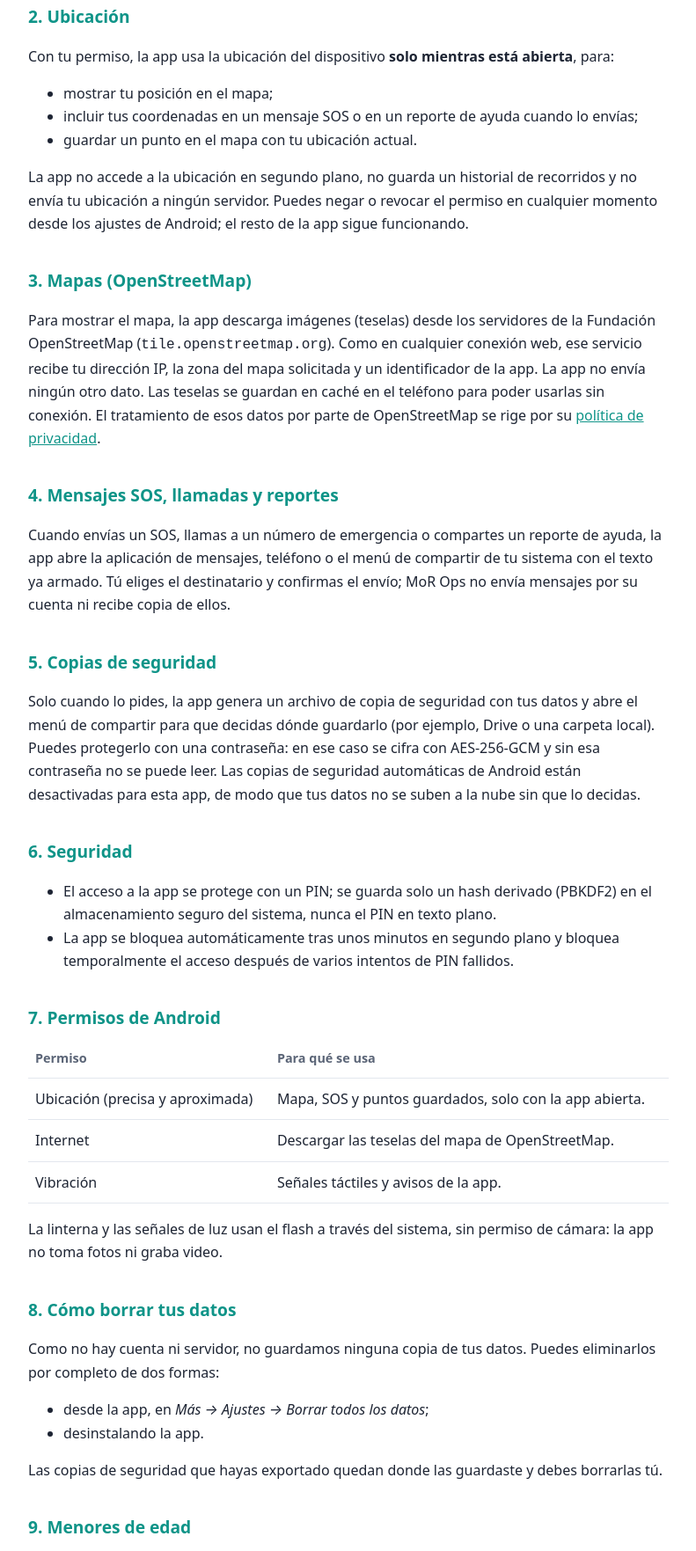
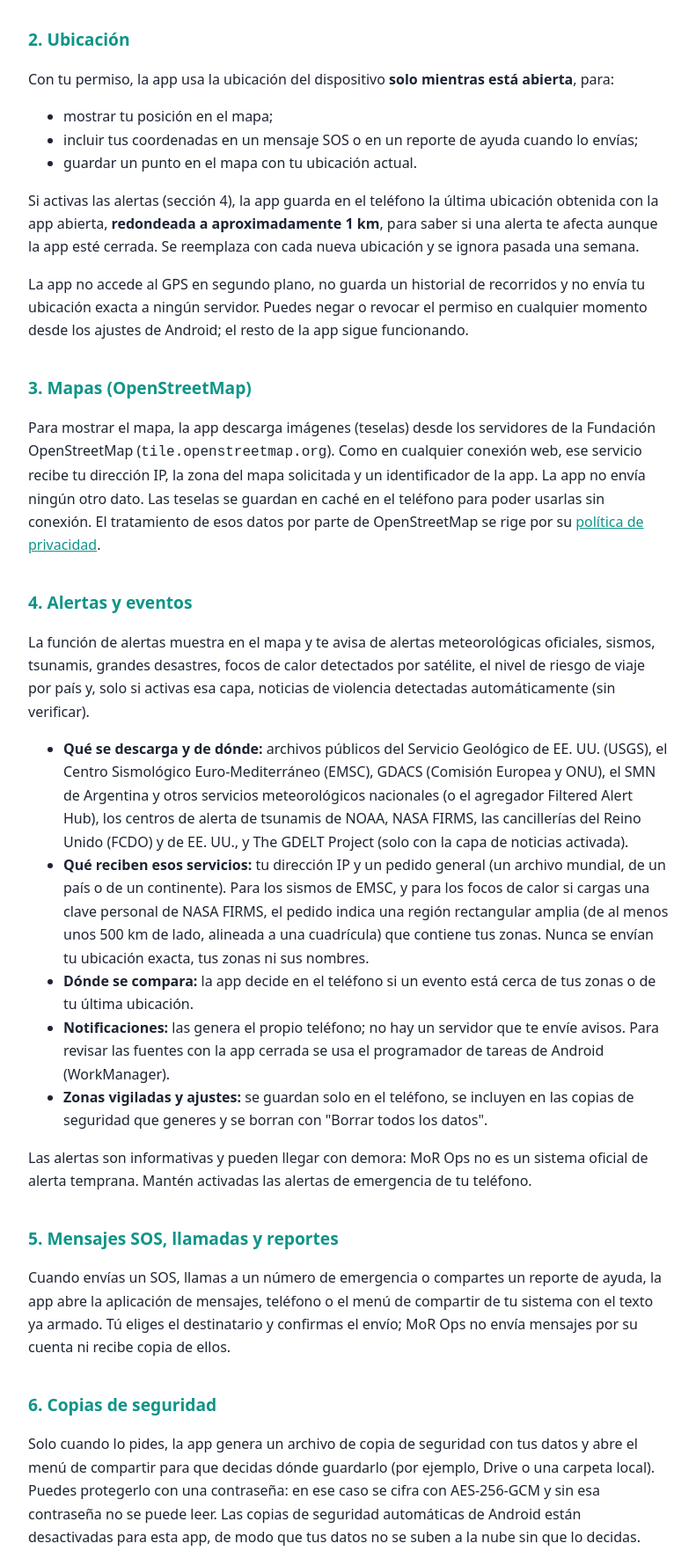
Before and after one commit to MansillaNicolas/mor-ops-privacidad, a plain HTML site: page index.html in a window 1280 px wide. Shown: the part 847-2610 px from the top of the page at 88% size, without its empty margins (244-1035 px from the left). Drawn offline with Linux system fonts and the light colour scheme.

Commit message:
Política: sección de alertas y eventos (versión 1.3 de la app)

```diff
--- a/index.html
+++ b/index.html
@@ -54,7 +54,7 @@
 <body>
 <main>
   <h1>Política de privacidad de MoR Ops</h1>
-  <p class="muted">Última actualización: 11 de octubre de 2026</p>
+  <p class="muted">Última actualización: 11 de octubre de 2026 (versión 1.3 de la app: alertas y eventos)</p>
 
   <p>MoR Ops es una app de preparación y gestión de emergencias para Android
   (identificador <code>com.mor.morops</code>). Esta política explica qué datos
@@ -66,7 +66,7 @@
       <li>No hay cuentas, registro ni servidores propios: todo lo que cargas se guarda solo en tu teléfono.</li>
       <li>No usamos analíticas, publicidad ni SDK de terceros que rastreen tu actividad.</li>
       <li>No vendemos ni compartimos tus datos con nadie.</li>
-      <li>La única conexión a internet es para descargar los mapas de OpenStreetMap.</li>
+      <li>La app solo se conecta a internet para descargar los mapas de OpenStreetMap y alertas oficiales (clima, sismos, desastres). Nunca envía tu ubicación exacta.</li>
     </ul>
   </div>
 
@@ -83,7 +83,7 @@
     <li>Puntos guardados en el mapa (waypoints) y su ubicación.</li>
   </ul>
   <p>Estos datos nunca salen del teléfono salvo que tú decidas compartirlos
-  (ver secciones 4 y 5). La app no tiene acceso a tu agenda de contactos, fotos
+  (ver secciones 5 y 6). La app no tiene acceso a tu agenda de contactos, fotos
   ni archivos, salvo el archivo puntual que elijas al restaurar una copia de
   seguridad o importar un mapa sin conexión.</p>
 
@@ -96,8 +96,13 @@
     cuando lo envías;</li>
     <li>guardar un punto en el mapa con tu ubicación actual.</li>
   </ul>
-  <p>La app no accede a la ubicación en segundo plano, no guarda un historial
-  de recorridos y no envía tu ubicación a ningún servidor. Puedes negar o
+  <p>Si activas las alertas (sección 4), la app guarda en el teléfono la
+  última ubicación obtenida con la app abierta, <strong>redondeada a
+  aproximadamente 1 km</strong>, para saber si una alerta te afecta aunque la
+  app esté cerrada. Se reemplaza con cada nueva ubicación y se ignora pasada
+  una semana.</p>
+  <p>La app no accede al GPS en segundo plano, no guarda un historial de
+  recorridos y no envía tu ubicación exacta a ningún servidor. Puedes negar o
   revocar el permiso en cualquier momento desde los ajustes de Android; el
   resto de la app sigue funcionando.</p>
 
@@ -110,14 +115,47 @@
   sin conexión. El tratamiento de esos datos por parte de OpenStreetMap se rige
   por su <a href="https://osmfoundation.org/wiki/Privacy_Policy">política de privacidad</a>.</p>
 
-  <h2>4. Mensajes SOS, llamadas y reportes</h2>
+  <h2>4. Alertas y eventos</h2>
+  <p>La función de alertas muestra en el mapa y te avisa de alertas
+  meteorológicas oficiales, sismos, tsunamis, grandes desastres, focos de calor
+  detectados por satélite, el nivel de riesgo de viaje por país y, solo si
+  activas esa capa, noticias de violencia detectadas automáticamente (sin
+  verificar).</p>
+  <ul>
+    <li><strong>Qué se descarga y de dónde:</strong> archivos públicos del
+    Servicio Geológico de EE. UU. (USGS), el Centro Sismológico
+    Euro-Mediterráneo (EMSC), GDACS (Comisión Europea y ONU), el SMN de
+    Argentina y otros servicios meteorológicos nacionales (o el agregador
+    Filtered Alert Hub), los centros de alerta de tsunamis de NOAA, NASA FIRMS,
+    las cancillerías del Reino Unido (FCDO) y de EE. UU., y The GDELT Project
+    (solo con la capa de noticias activada).</li>
+    <li><strong>Qué reciben esos servicios:</strong> tu dirección IP y un pedido
+    general (un archivo mundial, de un país o de un continente). Para los sismos
+    de EMSC, y para los focos de calor si cargas una clave personal de NASA
+    FIRMS, el pedido indica una región rectangular amplia (de al menos unos 500 km
+    de lado, alineada a una cuadrícula) que contiene tus zonas. Nunca se
+    envían tu ubicación exacta, tus zonas ni sus nombres.</li>
+    <li><strong>Dónde se compara:</strong> la app decide en el teléfono si un
+    evento está cerca de tus zonas o de tu última ubicación.</li>
+    <li><strong>Notificaciones:</strong> las genera el propio teléfono; no hay
+    un servidor que te envíe avisos. Para revisar las fuentes con la app
+    cerrada se usa el programador de tareas de Android (WorkManager).</li>
+    <li><strong>Zonas vigiladas y ajustes:</strong> se guardan solo en el
+    teléfono, se incluyen en las copias de seguridad que generes y se borran con
+    "Borrar todos los datos".</li>
+  </ul>
+  <p>Las alertas son informativas y pueden llegar con demora: MoR Ops no es un
+  sistema oficial de alerta temprana. Mantén activadas las alertas de
+  emergencia de tu teléfono.</p>
+
+  <h2>5. Mensajes SOS, llamadas y reportes</h2>
   <p>Cuando envías un SOS, llamas a un número de emergencia o compartes un
   reporte de ayuda, la app abre la aplicación de mensajes, teléfono o el menú
   de compartir de tu sistema con el texto ya armado. Tú eliges el destinatario
   y confirmas el envío; MoR Ops no envía mensajes por su cuenta ni recibe copia
   de ellos.</p>
 
-  <h2>5. Copias de seguridad</h2>
+  <h2>6. Copias de seguridad</h2>
   <p>Solo cuando lo pides, la app genera un archivo de copia de seguridad con
   tus datos y abre el menú de compartir para que decidas dónde guardarlo
   (por ejemplo, Drive o una carpeta local). Puedes protegerlo con una
@@ -126,7 +164,7 @@
   desactivadas para esta app, de modo que tus datos no se suben a la nube sin
   que lo decidas.</p>
 
-  <h2>6. Seguridad</h2>
+  <h2>7. Seguridad</h2>
   <ul>
     <li>El acceso a la app se protege con un PIN; se guarda solo un hash
     derivado (PBKDF2) en el almacenamiento seguro del sistema, nunca el PIN en
@@ -136,17 +174,19 @@
     fallidos.</li>
   </ul>
 
-  <h2>7. Permisos de Android</h2>
+  <h2>8. Permisos de Android</h2>
   <table>
     <tr><th>Permiso</th><th>Para qué se usa</th></tr>
     <tr><td>Ubicación (precisa y aproximada)</td><td>Mapa, SOS y puntos guardados, solo con la app abierta.</td></tr>
-    <tr><td>Internet</td><td>Descargar las teselas del mapa de OpenStreetMap.</td></tr>
+    <tr><td>Internet y estado de la red</td><td>Descargar el mapa de OpenStreetMap y las alertas oficiales; esperar a tener Wi-Fi para las descargas grandes.</td></tr>
+    <tr><td>Notificaciones</td><td>Avisarte de alertas cerca de tus zonas. Se pide solo cuando activas los avisos.</td></tr>
+    <tr><td>Ejecutar al iniciar y mantener activo</td><td>Que las revisiones periódicas de alertas sigan programadas después de reiniciar el teléfono (lo agrega el programador de tareas de Android).</td></tr>
     <tr><td>Vibración</td><td>Señales táctiles y avisos de la app.</td></tr>
   </table>
   <p>La linterna y las señales de luz usan el flash a través del sistema, sin
   permiso de cámara: la app no toma fotos ni graba video.</p>
 
-  <h2>8. Cómo borrar tus datos</h2>
+  <h2>9. Cómo borrar tus datos</h2>
   <p>Como no hay cuenta ni servidor, no guardamos ninguna copia de tus datos.
   Puedes eliminarlos por completo de dos formas:</p>
   <ul>
@@ -156,23 +196,23 @@
   <p>Las copias de seguridad que hayas exportado quedan donde las guardaste y
   debes borrarlas tú.</p>
 
-  <h2>9. Menores de edad</h2>
+  <h2>10. Menores de edad</h2>
   <p>La app está pensada para personas adultas que organizan la preparación de
   su hogar o grupo. No está dirigida a menores de 13 años ni recopila datos de
   forma intencional sobre ellos; los datos de integrantes menores que cargue un
   adulto quedan solo en su dispositivo.</p>
 
-  <h2>10. Aviso importante</h2>
+  <h2>11. Aviso importante</h2>
   <p>La información de la app es orientativa y no reemplaza la atención médica
   profesional ni las indicaciones de los servicios de emergencia o de las
   autoridades. Ante una emergencia, llama al número de emergencias local.</p>
 
-  <h2>11. Cambios en esta política</h2>
+  <h2>12. Cambios en esta política</h2>
   <p>Si la política cambia, se publicará en esta misma dirección con la fecha
   de actualización. Si un cambio implica usar datos de una forma nueva, la app
   te lo informará antes.</p>
 
-  <h2>12. Contacto</h2>
+  <h2>13. Contacto</h2>
   <p>Para consultas sobre privacidad puedes abrir una consulta en
   <a href="https://github.com/MansillaNicolas/mor-ops-privacidad/issues">github.com/MansillaNicolas/mor-ops-privacidad/issues</a>
   o escribir al correo de contacto que figura en la ficha de MoR Ops en
```
